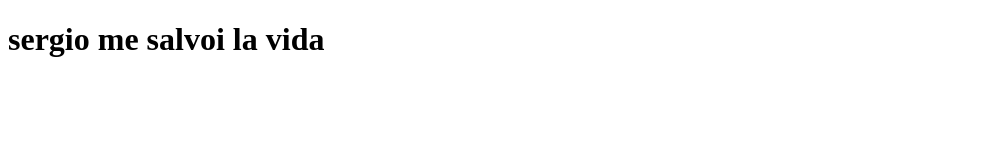
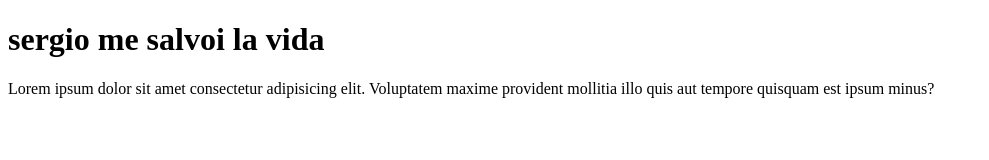
Before and after one commit to ronin047/prueba_git1, a plain HTML site: page index.html in a window 1280 px wide. Shown: the whole page, without its empty margins (0-989 px from the left). Drawn offline with Linux system fonts and the light colour scheme.

Commit message:
lorem 20

```diff
--- a/index.html
+++ b/index.html
@@ -8,5 +8,6 @@
 </head>
 <body>
     <h1> sergio me salvoi la vida</h1>
+    <p>Lorem ipsum dolor sit amet consectetur adipisicing elit. Voluptatem maxime provident mollitia illo quis aut tempore quisquam est ipsum minus?</p>
 </body>
 </html>
```
